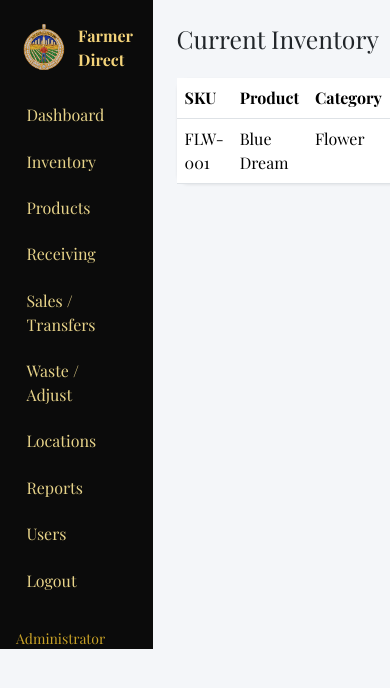
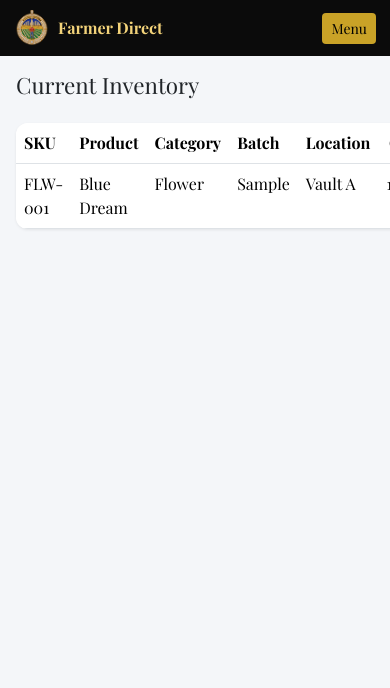
Before and after one commit to lenz0o/DTLA, a Flask app: page /inventory in a window 390 px wide; the page is wider, and only the part inside the window is pictured. Shown: the top 688 px of that part. Run offline with Flask 3, Linux system fonts and the light colour scheme; a user stored in the database is signed in; data comes from the database, SQL or seed files in the repository; tables that the repository leaves empty hold one stand-in row (values such as "Sample post"); some web fonts are replaced.

Commit message:
Refactor sidebar and mobile menu styles

```diff
--- a/templates/base.html
+++ b/templates/base.html
@@ -12,18 +12,76 @@
       font-family: "Playfair Display", Georgia, serif !important;
     }
     body { background: #f4f6f9; min-height: 100vh; }
-    .sidebar { width: 240px; background: #0b0b0b; min-height: 100vh; position: fixed; top: 0; left: 0; padding-top: 1rem; }
+    .sidebar {
+      width: 240px;
+      background: #0b0b0b;
+      min-height: 100vh;
+      position: fixed;
+      top: 0; left: 0;
+      padding-top: 1rem;
+      z-index: 1040;
+    }
     .sidebar .nav-link { color: #e8d48a; border-radius: .375rem; margin: .15rem .75rem; padding: .55rem .9rem; }
     .sidebar .nav-link:hover, .sidebar .nav-link.active { background: #c9a227; color: #000; }
     .sidebar .brand { color: #f3d37a; font-weight: 700; padding: .5rem 1.25rem 1.25rem; }
     .main { margin-left: 240px; padding: 1.5rem; }
     .stat-card, .table-card { background: #fff; border-radius: .75rem; box-shadow: 0 1px 3px rgba(0,0,0,.08); }
     .stat-value { font-size: 1.75rem; font-weight: 700; }
-    @media (max-width: 768px) { .sidebar { position: relative; width: 100%; min-height: auto; } .main { margin-left: 0; } }
+    .table-card { overflow-x: auto; }
+    .mobile-top {
+      display: none;
+      background: #0b0b0b;
+      color: #f3d37a;
+      padding: 10px 14px;
+      align-items: center;
+      justify-content: space-between;
+      position: sticky;
+      top: 0;
+      z-index: 1030;
+    }
+    .mobile-top img { height: 36px; width: 36px; object-fit: contain; }
+    @media (max-width: 768px) {
+      .sidebar { display: none; }
+      .main { margin-left: 0; padding: 1rem; }
+      .mobile-top { display: flex; }
+      .stat-value { font-size: 1.25rem; }
+      h2 { font-size: 1.4rem; }
+    }
   </style>
 </head>
 <body>
   {% if current_user.is_authenticated %}
+  <div class="mobile-top">
+    <div style="display:flex; align-items:center; gap:8px;">
+      <img src="{{ url_for('static', filename='735AC30A-7CB4-4D29-AA0A-AC40A071EE3B.PNG') }}" alt="Farmer Direct">
+      <strong>Farmer Direct</strong>
+    </div>
+    <button class="btn btn-sm" style="background:#c9a227; color:#000;" type="button" data-bs-toggle="offcanvas" data-bs-target="#mobileMenu">
+      Menu
+    </button>
+  </div>
+
+  <div class="offcanvas offcanvas-start text-bg-dark" tabindex="-1" id="mobileMenu" style="background:#0b0b0b;">
+    <div class="offcanvas-header">
+      <h5 class="offcanvas-title" style="color:#f3d37a;">Menu</h5>
+      <button type="button" class="btn-close btn-close-white" data-bs-dismiss="offcanvas"></button>
+    </div>
+    <div class="offcanvas-body">
+      <a class="nav-link text-warning py-2" href="{{ url_for('dashboard') }}">Dashboard</a>
+      <a class="nav-link text-warning py-2" href="{{ url_for('inventory') }}">Inventory</a>
+      <a class="nav-link text-warning py-2" href="{{ url_for('products') }}">Products</a>
+      <a class="nav-link text-warning py-2" href="{{ url_for('receiving_list') }}">Receiving</a>
+      <a class="nav-link text-warning py-2" href="{{ url_for('transfers_list') }}">Sales / Transfers</a>
+      <a class="nav-link text-warning py-2" href="{{ url_for('waste_list') }}">Waste / Adjust</a>
+      <a class="nav-link text-warning py-2" href="{{ url_for('locations') }}">Locations</a>
+      <a class="nav-link text-warning py-2" href="/reports">Reports</a>
+      {% if current_user.role == 'admin' %}
+      <a class="nav-link text-warning py-2" href="{{ url_for('users_page') }}">Users</a>
+      {% endif %}
+      <a class="nav-link text-warning py-2" href="{{ url_for('logout') }}">Logout</a>
+    </div>
+  </div>
+
   <div class="d-flex">
     <nav class="sidebar">
       <div class="brand" style="display:flex; align-items:center; gap:10px;">
@@ -62,5 +120,6 @@
   {% else %}
     {% block auth_content %}{% endblock %}
   {% endif %}
+  <script src="https://cdn.jsdelivr.net/npm/bootstrap@5.3.3/dist/js/bootstrap.bundle.min.js"></script>
 </body>
 </html>
```
